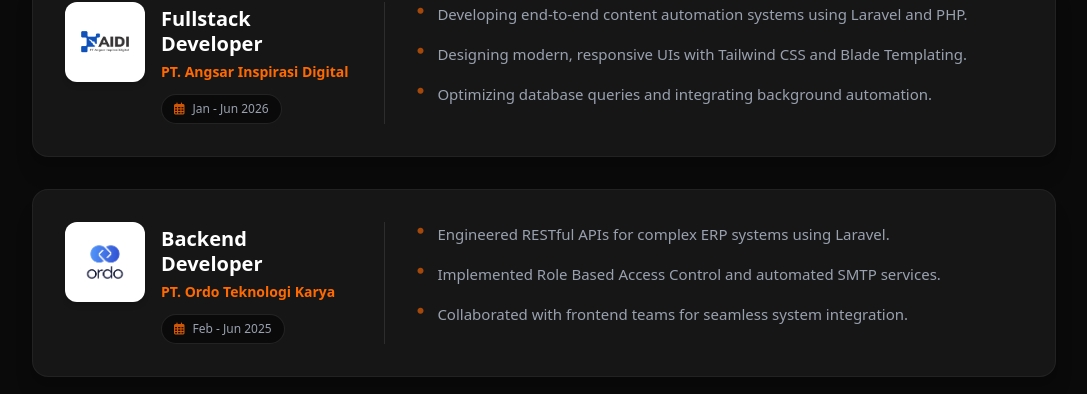
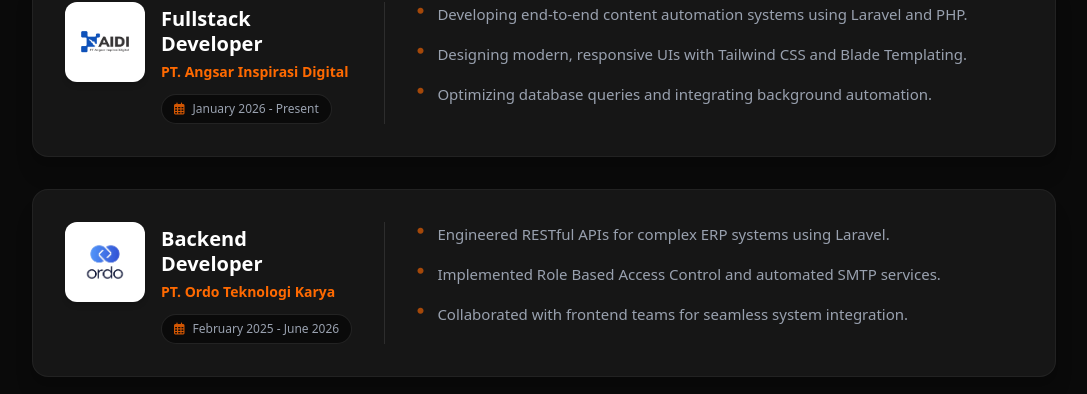
Before and after one commit to RndyAchmad/web-portofolio, a Next.js app: page / in a window 1280 px wide. Shown: the part 2197-2591 px from the top of the page, without its empty margins (96-1183 px from the left). Built offline with nearby package versions, Linux system fonts and the light colour scheme.

Commit message:
fix: period experiences and education

```diff
--- a/app/page.js
+++ b/app/page.js
@@ -128,6 +128,9 @@ export default function Home() {
                   UPN "Veteran" Jawa Timur
                 </h3>
                 <p className="text-sm font-medium text-gray-400 sm:text-base">{t.education.degree}</p>
+                <p className="mt-1 text-sm text-orange-400">
+                  {t.education.year}
+                </p>
               </div>
             </div>
 
@@ -194,7 +197,7 @@ export default function Home() {
 
           <div className="mx-auto max-w-5xl space-y-6 sm:space-y-8">
             {EXPERIENCES.map((exp) => {
-              const expData = t.experience[exp.translationKey];
+              const expData = t.experience.items[exp.translationKey];
 
               return (
                 <div
@@ -221,7 +224,7 @@ export default function Home() {
                         </p>
                         <div className="inline-flex w-fit items-center gap-2 rounded-full border border-white/10 bg-bg px-3 py-1.5 text-xs font-medium text-gray-400">
                           <i className="far fa-calendar-alt text-orange-500/80"></i>
-                          {exp.date}
+                          {expData.period}
                         </div>
                       </div>
                     </div>
@@ -229,7 +232,7 @@ export default function Home() {
                     {/* Right Column: Descriptions */}
                     <div className="flex flex-1 items-start md:border-l md:border-white/10 md:pl-8">
                       <ul className="space-y-3 sm:space-y-4">
-                        {expData.map((item, index) => (
+                        {expData.key.map((item, index) => (
                           <li
                             key={index}
                             className="flex items-start gap-3.5 text-gray-400"
--- a/constants/experiences.js
+++ b/constants/experiences.js
@@ -2,15 +2,13 @@ export const EXPERIENCES = [
   {
     role: "Fullstack Developer",
     company: "PT. Angsar Inspirasi Digital",
-    date: "Jan - Jun 2026",
     logo: "/images/logo-pt-angsar.png",
-    translationKey: "exp1",
+    translationKey: "angsar",
   },
   {
     role: "Backend Developer",
     company: "PT. Ordo Teknologi Karya",
-    date: "Feb - Jun 2025",
     logo: "/images/logo-ordo.png",
-    translationKey: "exp2",
+    translationKey: "ordo",
   },
 ];
--- a/constants/translations.js
+++ b/constants/translations.js
@@ -13,6 +13,7 @@ export const translations = {
             title: "Education",
             description: "My academic journey that shaped my logical thinking and technical foundation.",
             degree: "Information Systems Major",
+            year: "2022 - Present",
             gpa: "GPA 3.83 / 4.00"
         },
         skills: {
@@ -26,16 +27,24 @@ export const translations = {
         experience: {
             title: "Professional Experience",
             description: "A timeline of my professional growth and the impact I've made in various roles.",
-            exp1: [
+            items: {
+                angsar: {
+                    period: "January 2026 - Present",
+                    key: [
                         "Developing end-to-end content automation systems using Laravel and PHP.",
                         "Designing modern, responsive UIs with Tailwind CSS and Blade Templating.",
                         "Optimizing database queries and integrating background automation."
                     ],
-            exp2: [
+                },
+                ordo: {
+                    period: "February 2025 - June 2026",
+                    key: [
                         "Engineered RESTful APIs for complex ERP systems using Laravel.",
                         "Implemented Role Based Access Control and automated SMTP services.",
                         "Collaborated with frontend teams for seamless system integration."
                     ]
+                },
+            },
         },
         footer: {
             description: "Fullstack Developer specialized in the",
@@ -95,6 +104,7 @@ export const translations = {
             title: "Pendidikan",
             description: "Perjalanan akademik yang membentuk pola pikir logis dan fondasi teknis saya.",
             degree: "Jurusan Sistem Informasi",
+            year: "2022 - Sekarang",
             gpa: "IPK 3.83 / 4.00"
         },
         skills: {
@@ -108,16 +118,24 @@ export const translations = {
         experience: {
             title: "Pengalaman Profesional",
             description: "Rekam jejak pertumbuhan profesional dan dampak yang saya berikan dalam berbagai peran.",
-            exp1: [
+            items: {
+                angsar: {
+                    period: "Januari 2026 - Sekarang",
+                    key: [
                         "Mengembangkan sistem otomatisasi konten end-to-end menggunakan Laravel dan PHP.",
                         "Mendesain UI modern dan responsif dengan Tailwind CSS dan Blade Templating.",
                         "Mengoptimalkan query database dan integrasi otomatisasi background task."
                     ],
-            exp2: [
+                },
+                ordo: {
+                    period: "Februari 2025 - Juni 2025",
+                    key: [
                         "Membangun RESTful API untuk sistem ERP kompleks menggunakan Laravel.",
                         "Mengimplementasikan Role Based Access Control dan layanan email SMTP otomatis.",
                         "Berkolaborasi dengan tim frontend untuk integrasi sistem."
-            ]
+                    ],
+                },
+            },
         },
         footer: {
             description: "Fullstack Developer yang berspesialisasi dalam ekosistem",
```
Lines whose indentation alone changed are shown as unchanged.
